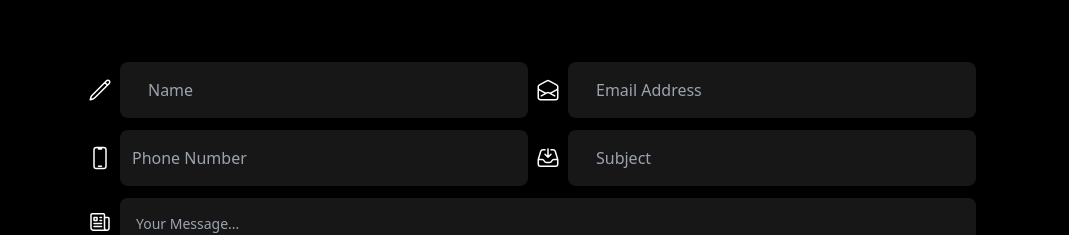
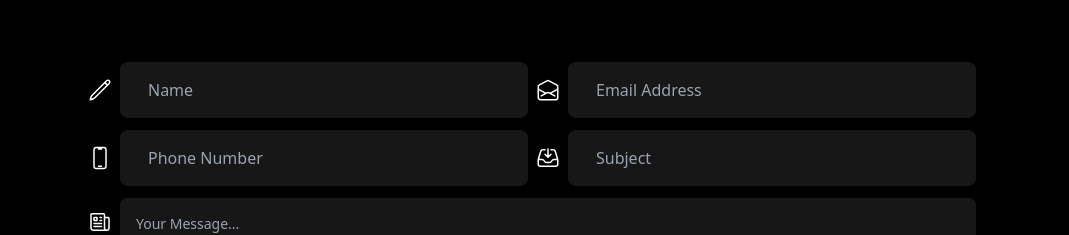
Before and after one commit to amansk2050/FixerJi, a Next.js app: page / in a window 1280 px wide. Shown: the part 3440-3675 px from the top of the page, without its empty margins (112-1181 px from the left). Built offline with nearby package versions, Linux system fonts and the light colour scheme.

Commit message:
fixed the form textarea width

```diff
--- a/components/Contact.js
+++ b/components/Contact.js
@@ -35,7 +35,7 @@ const Contact = () => {
       </div>
       <div className="flex justify-center items-center text-[#ffffff] lg:py-6 rounded-lg">
         <form ref={form} onSubmit={sendEmail}>
-          <div className="flex md:flex-row sm:flex-col items-center md:justify-between sm:w-80 md:w-full ">
+          <div className="flex md:flex-row sm:flex-col items-center md:justify-between  md:w-full ">
             {/* here */}
             <div className="flex items-center w-full ">
               <label className="sm:mr-[2px] md:mx-2" htmlFor="name">
@@ -98,7 +98,7 @@ const Contact = () => {
               </div>
             </div>
           </div>
-          <div className="flex md:flex-row  sm:flex-col items-center justify-between mt-3 sm:w-80 md:w-full">
+          <div className="flex md:flex-row  sm:flex-col items-center md:justify-between mt-3  md:w-full">
             <div className="flex items-center w-full">
               <label className="sm:mr-[2px] md:mx-2" htmlFor="phone">
                 <svg
@@ -119,7 +119,7 @@ const Contact = () => {
 
               <div className=" bg-neutral-900 sm:mb-3 md:mb-0 rounded-lg w-full">
                 <input
-                  className="bg-transparent ml-2 outline-0 md:w-96 sm:w-72  py-2  sm:mx-6 md:mx-3 sm:my-2  rounded-lg"
+                  className="bg-transparent ml-2 outline-0 md:w-96 sm:w-72  md:pl-4 py-2  sm:mx-6 md:mx-3 sm:my-2  rounded-lg"
                   id="phone"
                   type="number"
                   name="user_phone"
```
